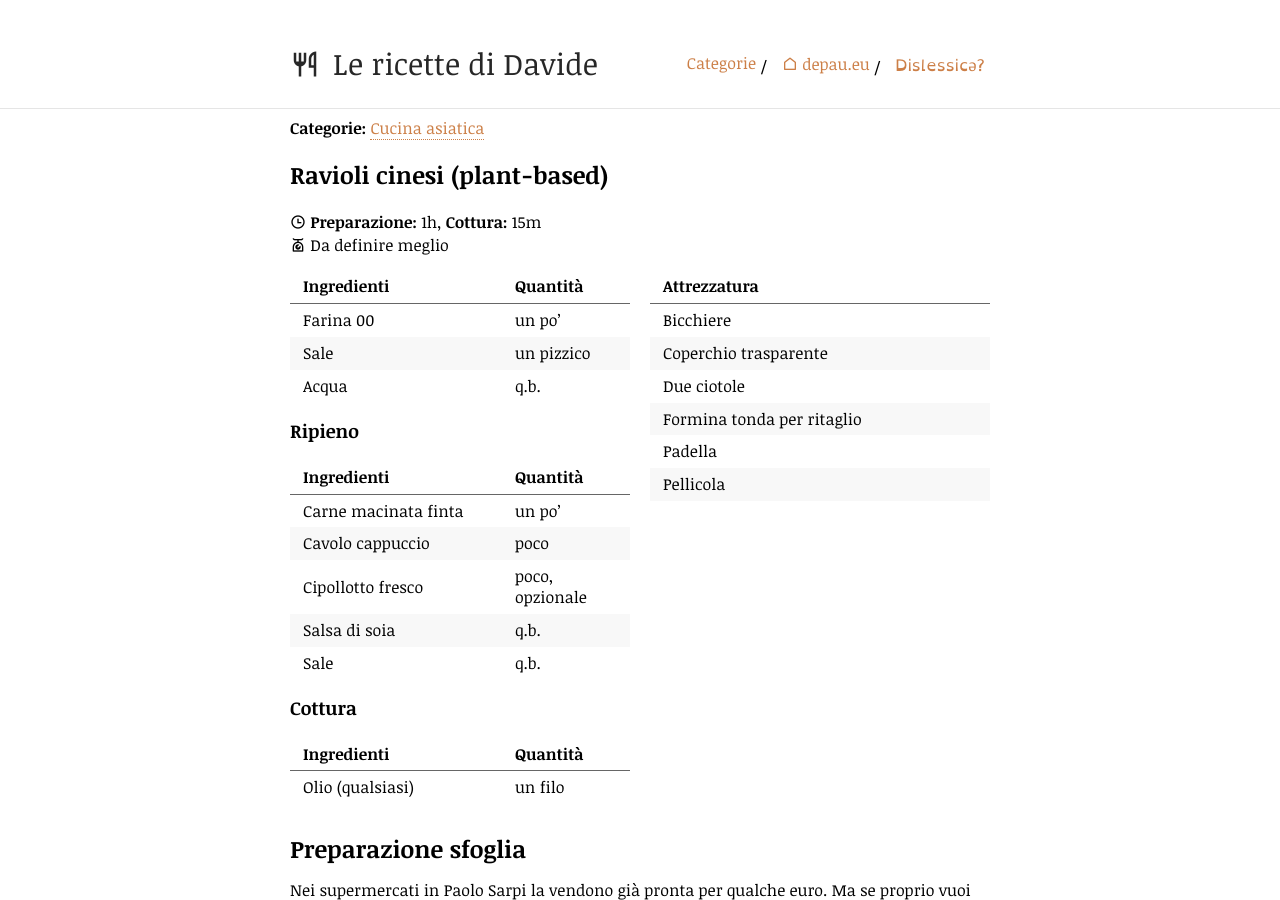
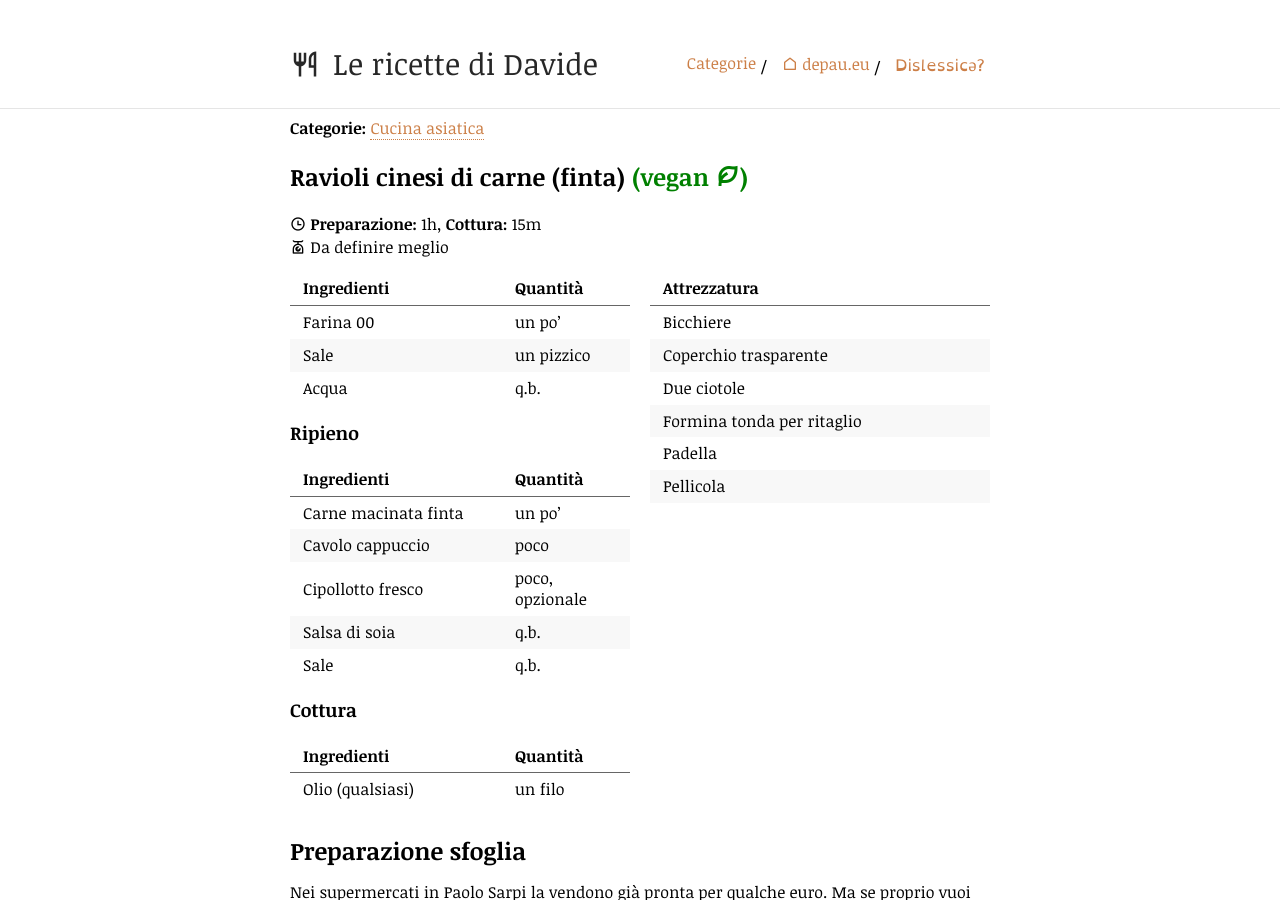
Before and after one commit to depau/ricette.depau.eu, a Jekyll site: the page built from _ricette/ravioli-cinesi.md, in a window 1280 px wide and 900 px high. Built offline with Jekyll 4.4.1, drawn with Linux system fonts in a browser that asks for light colours; comment, search, counter and statistics services are not loaded.

Commit message:
Add vegan to page title

```diff
--- a/_layouts/recipe.html
+++ b/_layouts/recipe.html
@@ -5,7 +5,8 @@ layout: default
 <article class="post">
     {% include categories.html categories=page.tags %}
 
-    <h1>{{ page.title }}</h1>
+    <h1>{{ page.title }} <span class="plant-based">(vegan <i
+            class="ri-leaf-line"></i>)</span></h1>
 
     <div class="eta">
         {% include recipe_eta.html recipe=page %}
--- a/_ricette/ravioli-cinesi.md
+++ b/_ricette/ravioli-cinesi.md
@@ -1,6 +1,6 @@
 ---
 layout: recipe
-title: Ravioli cinesi (plant-based)
+title: Ravioli cinesi di carne (finta)
 tags:
   - asia
 eta:
```
